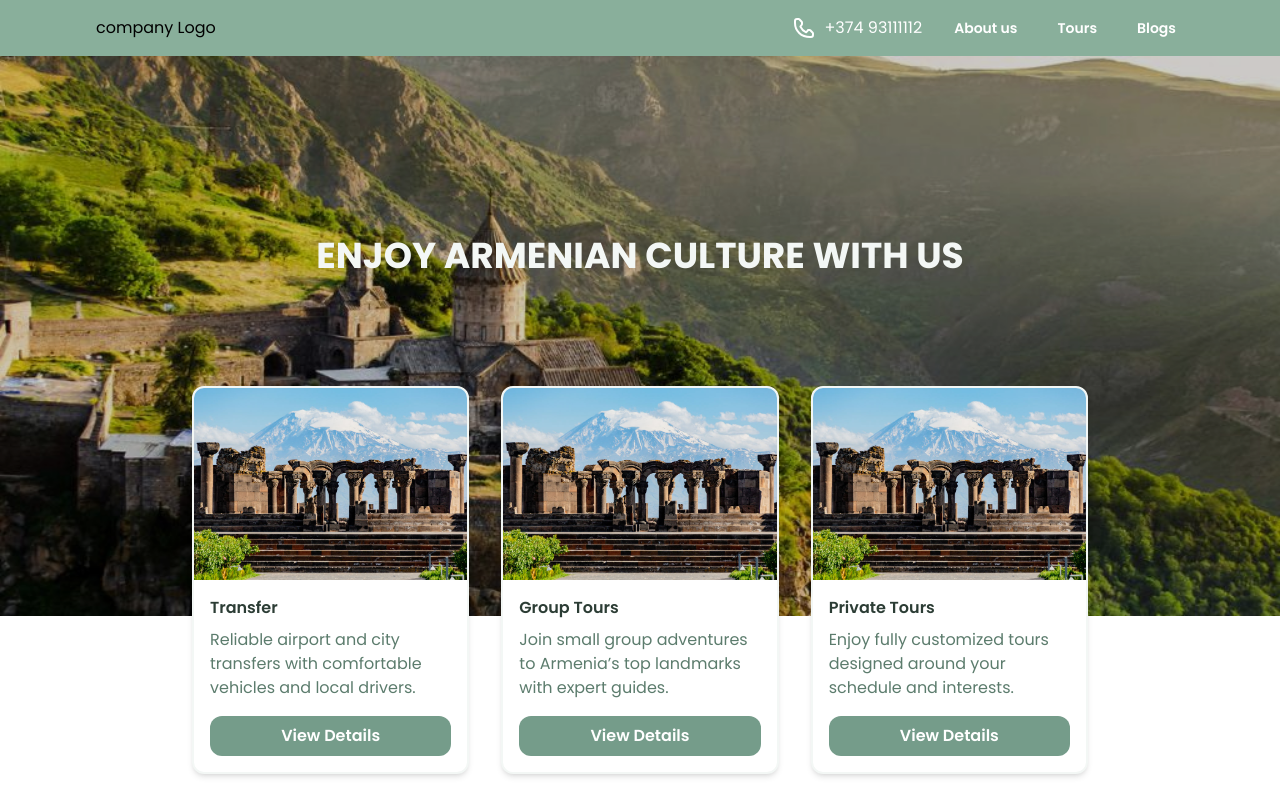
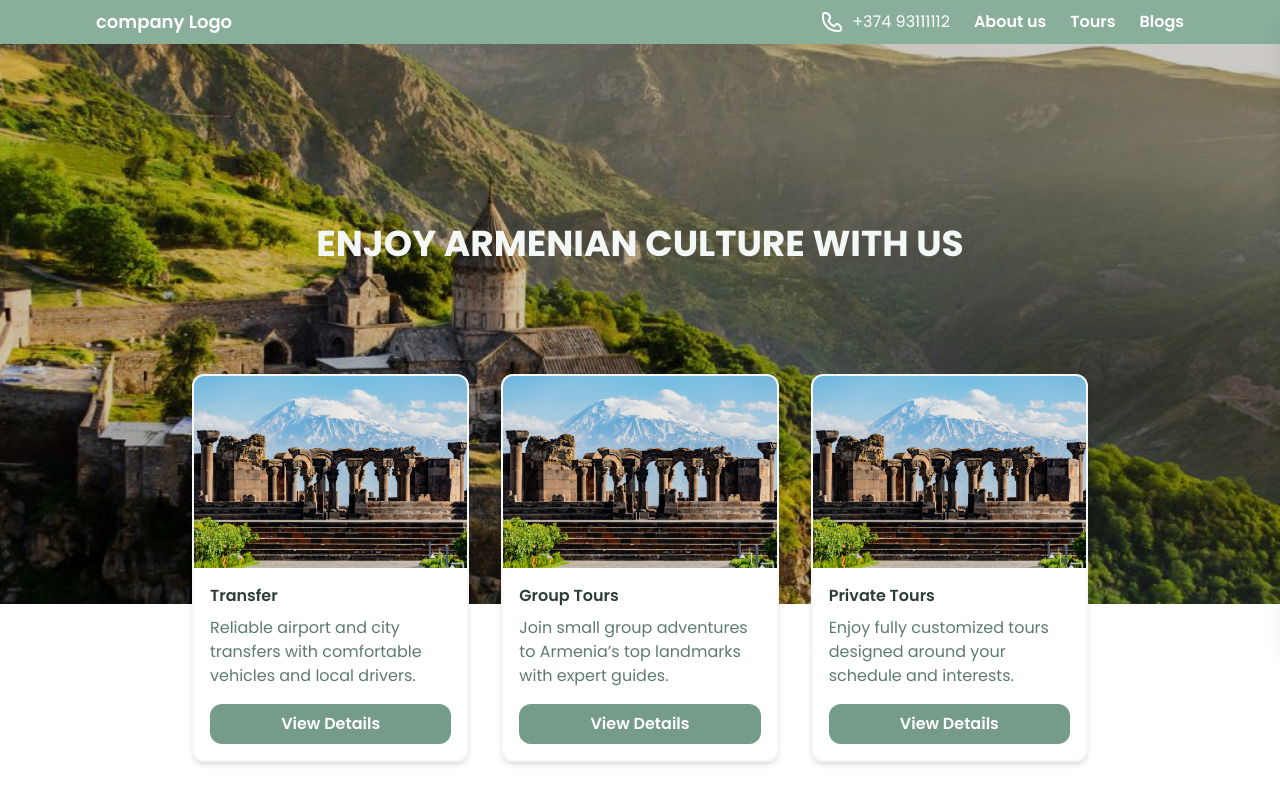
Before and after one commit to exploreArmTours/arm-art-tours, a Next.js app: page / in a window 1280 px wide. Shown: the top 800 px of the page. Built offline with nearby package versions, Linux system fonts and the light colour scheme.

Commit message:
deleteing comments

```diff
--- a/app/layouts/navbar.tsx
+++ b/app/layouts/navbar.tsx
@@ -1,90 +1,193 @@
 'use client';
 import { Text, TextStyle } from '../../elements/typography/text';
-import Dropdown from '../../elements/dropdown/dropdown';
-//import IconDown from '@/assets/icons/chevron-down.svg';
-// import Button from '../../elements/button/button';
-// import Image from 'next/image';
-//import CompanyLogo from '@/assets/images/logo.png';
-//import { Bars3Icon, XMarkIcon } from '@heroicons/react/24/outline';
+import { Bars3Icon, XMarkIcon } from '@heroicons/react/24/outline';
 import { NAVIGATION } from '@/constants/data';
-//import { useRouter } from 'next/navigation';
-
 import PhoneSVG from '@/assets/icons/phone.svg';
 import Link from 'next/link';
-
-const onClick = () => {};
+import { useState } from 'react';
+import Button from '@/elements/button/button';
 
 const Navbar = () => {
+  const [isMenuOpen, setIsMenuOpen] = useState(false);
+
   return (
     <>
-      <div className='bg-primary-400 py-2 px-24 sticky top-0 z-50'>
-        {/* <div className='absolute left-0 top-0 flex w-full items-center justify-between px-4 pt-5'>
-            <Image
-                    src={CompanyLogo}
-                    alt='Company Logo'
-                    width={44}
-                    height={44}
-                    className='hover:cursor-pointer'
-                  />
-              <button
-                    type='button'
-                    onClick={() => setSidebarOpen(false)}
-                    className='-m-2.5 p-2.5'>
-                    <XMarkIcon
-                      aria-hidden='true'
-                      className='size-6 text-black'
-                    />
-                  </button>
-          </div> */}
-        <nav className='flex flex-1 items-center gap-4 justify-between'>
+      <div className='bg-primary-400 py-2 px-4 md:px-24 sticky top-0 z-50'>
+        <nav className='flex items-center justify-between'>
           <Link href='/'>
-            <div className='cursor-pointer'>company Logo</div>
+            <div className='cursor-pointer text-white text-lg font-semibold'>
+              company Logo
+            </div>
           </Link>
 
-          <div className='flex gap-6 items-center'>
+          <div className='hidden sm:flex gap-6 items-center'>
             <div className='flex gap-x-2 text-white'>
               <PhoneSVG />
-              <p>+374 93111112</p>
+              <p className='text-nowrap'>+374 93111112</p>
             </div>
 
-            <ul role='list' className='flex flex-1 gap-6 justify-end'>
+            <ul className='flex gap-6'>
               {NAVIGATION.map((item) => (
-                <li key={item.name} className='relative'>
-                  {item.submenu ? (
-                    <Dropdown
-                      poper={
-                        <div className='flex cursor-pointer items-center gap-1 p-2 text-sm/6 font-normal text-gray-900'>
-                          <Text
-                            style={TextStyle.BodySmNormal}
-                            className='text-nowrap'
-                            value={item.name}
-                          />
-                          {/* <IconDown /> */}
-                        </div>
-                      }
-                      position='bottom'
-                      items={item.submenu.map((sub) => ({
-                        title: sub.name,
-                      }))}
-                      onClick={onClick}
+                <li key={item.name}>
+                  <Link href={item.href || '/'}>
+                    <Text
+                      style={TextStyle.BodyBaseSemibold}
+                      value={item.name}
+                      className='text-white hover:underline'
                     />
-                  ) : (
-                    <Link href={item.href || '/'}>
-                      <Text
-                        style={TextStyle.BodyBaseSemibold}
-                        value={item.name}
-                        className='group flex gap-x-3 rounded-md p-2 text-sm/6 text-white text-nowrap'
-                      />
-                    </Link>
-                  )}
+                  </Link>
                 </li>
               ))}
             </ul>
           </div>
+
+          {!isMenuOpen && (
+            <div className='sm:hidden'>
+              <Button onClick={() => setIsMenuOpen(true)}>
+                <Bars3Icon className='h-6 w-6 text-white' />
+              </Button>
+            </div>
+          )}
         </nav>
+      </div>
+
+      {isMenuOpen && (
+        <div
+          className='fixed inset-0 bg-black/30 z-40'
+          onClick={() => setIsMenuOpen(false)}
+        />
+      )}
+
+      <div
+        className={`fixed top-0 right-0 z-50 h-[80vh] w-[75vw] bg-primary-400 rounded-xl shadow-xl p-6 transform transition-transform duration-300 ${
+          isMenuOpen ? 'translate-x-0' : 'translate-x-full'
+        }`}>
+        <div className='flex justify-between items-center mb-6'>
+          <div className='flex items-center gap-x-2 text-white'>
+            <PhoneSVG />
+            <p className='text-nowrap'>+374 93111112</p>
+          </div>
+          <button onClick={() => setIsMenuOpen(false)}>
+            <XMarkIcon className='h-6 w-6 text-white' />
+          </button>
+        </div>
+
+        <ul className='flex flex-col gap-4'>
+          {NAVIGATION.map((item) => (
+            <li key={item.name}>
+              <Link
+                href={item.href || '/'}
+                onClick={() => setIsMenuOpen(false)}>
+                <Text
+                  style={TextStyle.BodyBaseSemibold}
+                  value={item.name}
+                  className='text-white text-lg'
+                />
+              </Link>
+            </li>
+          ))}
+        </ul>
       </div>
     </>
   );
 };
 
 export default Navbar;
+
+// 'use client';
+// import { Text, TextStyle } from '../../elements/typography/text';
+// // import Image from 'next/image';
+// //import CompanyLogo from '@/assets/images/logo.png';
+// import { Bars3Icon, XMarkIcon } from '@heroicons/react/24/outline';
+// import { NAVIGATION } from '@/constants/data';
+// //import { useRouter } from 'next/navigation';
+// import PhoneSVG from '@/assets/icons/phone.svg';
+// import Link from 'next/link';
+// import { useState } from 'react';
+// import Button from '@/elements/button/button';
+
+// const Navbar = () => {
+//   const [isMenuOpen, setIsMenuOpen] = useState(false);
+//   return (
+//     <>
+//       <div className='bg-primary-400 py-2 px-24 sticky top-0 z-50'>
+//         {/* <div className='absolute left-0 top-0 flex w-full items-center justify-between px-4 pt-5'>
+//             <Image
+//                     src={CompanyLogo}
+//                     alt='Company Logo'
+//                     width={44}
+//                     height={44}
+//                     className='hover:cursor-pointer'
+//                   />
+//           </div> */}
+//         <nav className='flex flex-1 items-center gap-4 justify-between'>
+//           <Link href='/'>
+//             <div className='cursor-pointer'>company Logo</div>
+//           </Link>
+
+//           <div className='hidden sm:flex gap-6 items-center'>
+//             <div className='flex gap-x-2 text-white'>
+//               <PhoneSVG />
+//               <p className='text-nowrap'>+374 93111112</p>
+//             </div>
+
+//             <ul role='list' className='flex flex-1 gap-6 justify-end'>
+//               {NAVIGATION.map((item) => (
+//                 <li key={item.name} className='relative'>
+//                   <Link href={item.href || '/'}>
+//                     <Text
+//                       style={TextStyle.BodyBaseSemibold}
+//                       value={item.name}
+//                       className='group flex gap-x-3 rounded-md p-2 text-sm/6 text-white text-nowrap'
+//                     />
+//                   </Link>
+//                 </li>
+//               ))}
+//             </ul>
+//           </div>
+//           <div className='sm:hidden'>
+//             {isMenuOpen && (
+//               <div
+//                 className='fixed inset-0 bg-black/30 z-40 backdrop-blur-sm'
+//                 onClick={() => setIsMenuOpen(false)}
+//               />
+//             )}
+//             <Button onClick={() => setIsMenuOpen(!isMenuOpen)}>
+//               {isMenuOpen ? (
+//                 <XMarkIcon className='h-6 w-6' />
+//               ) : (
+//                 <Bars3Icon className='h-6 w-6' />
+//               )}
+//             </Button>
+//             {isMenuOpen && (
+//               <div>
+//                 <div className='flex gap-x-2 text-white'>
+//                   <PhoneSVG />
+//                   <p className='text-nowrap'>+374 93111112</p>
+//                 </div>
+
+//                 <ul
+//                   role='list'
+//                   className='flex flex-col flex-1 gap-1 justify-end'>
+//                   {NAVIGATION.map((item) => (
+//                     <li key={item.name} className='relative'>
+//                       <Link href={item.href || '/'}>
+//                         <Text
+//                           style={TextStyle.BodyBaseSemibold}
+//                           value={item.name}
+//                           className='group flex gap-x-3 rounded-md p-1 text-sm/6 text-white text-nowrap'
+//                         />
+//                       </Link>
+//                     </li>
+//                   ))}
+//                 </ul>
+//               </div>
+//             )}
+//           </div>
+//         </nav>
+//       </div>
+//     </>
+//   );
+// };
+
+// export default Navbar;
--- a/package.json
+++ b/package.json
@@ -10,6 +10,7 @@
   },
   "dependencies": {
     "@headlessui/react": "^2.2.4",
+    "@heroicons/react": "^2.2.0",
     "@tanstack/react-query": "^5.76.2",
     "@tanstack/react-query-devtools": "^5.77.0",
     "i18next": "^25.2.0",
```
Also changed, not shown: 1 other file (tests, documents, lock files or other folders).
